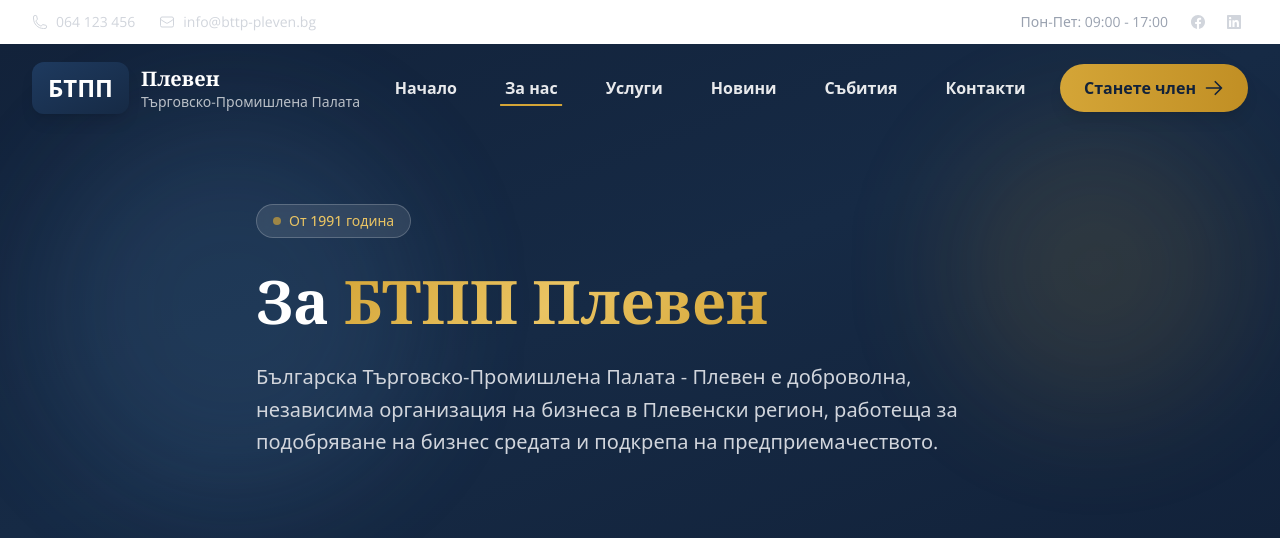
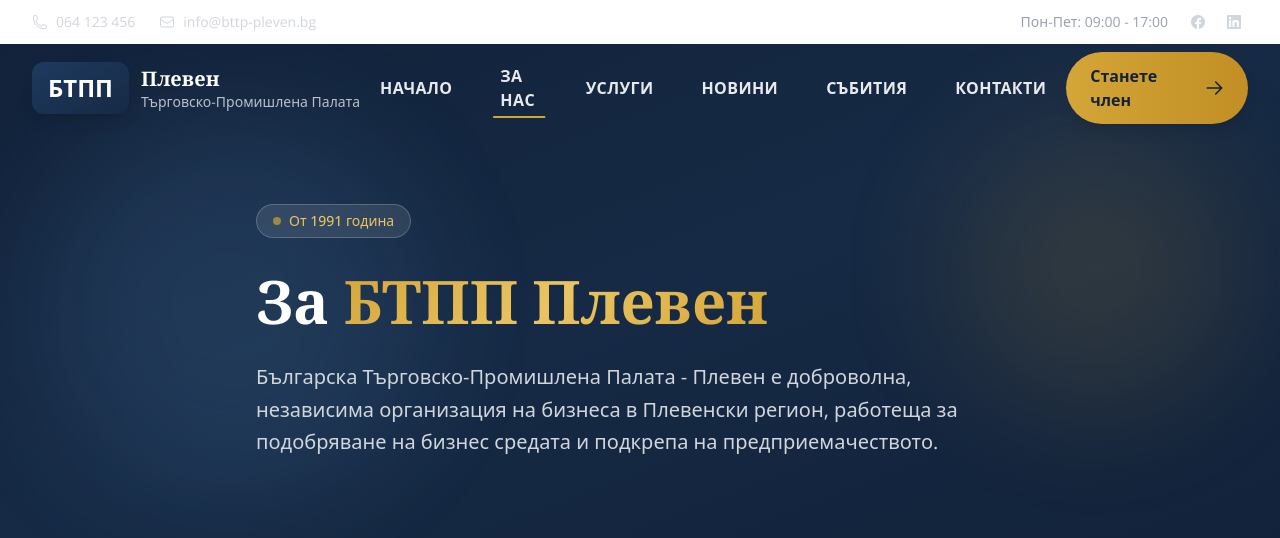
Before and after one commit to ivanmandinski/bttp, a Laravel app: page /about in a window 1280 px wide. Shown: the top 538 px of the page. Run offline with Laravel 12, Linux system fonts and the light colour scheme; style sheets or scripts are compiled from the project's sources; some libraries are stand-ins or nearby versions.

Commit message:
Make navigation menu uppercase with letter spacing

```diff
--- a/resources/views/components/layouts/public.blade.php
+++ b/resources/views/components/layouts/public.blade.php
@@ -71,27 +71,27 @@
 
                 <!-- Desktop Navigation -->
                 <div class="hidden lg:flex lg:items-center lg:gap-x-2 animate-fade-in-down">
-                    <a href="{{ route('home') }}" class="relative px-5 py-2.5 text-base font-semibold transition-all duration-300 rounded-lg group {{ request()->routeIs('home') ? 'text-accent-500' : '' }}" :class="scrolled ? 'text-gray-700 hover:text-primary-600 hover:bg-primary-50' : 'text-white/90 hover:text-white hover:bg-white/10'">
+                    <a href="{{ route('home') }}" class="relative px-5 py-2.5 text-base font-semibold uppercase tracking-wide transition-all duration-300 rounded-lg group {{ request()->routeIs('home') ? 'text-accent-500' : '' }}" :class="scrolled ? 'text-gray-700 hover:text-primary-600 hover:bg-primary-50' : 'text-white/90 hover:text-white hover:bg-white/10'">
                         Начало
                         <span class="absolute bottom-1 left-1/2 -translate-x-1/2 w-0 h-0.5 bg-accent-400 transition-all duration-300 group-hover:w-2/3 {{ request()->routeIs('home') ? 'w-2/3' : '' }}"></span>
                     </a>
-                    <a href="{{ route('about') }}" class="relative px-5 py-2.5 text-base font-semibold transition-all duration-300 rounded-lg group {{ request()->routeIs('about') ? 'text-accent-500' : '' }}" :class="scrolled ? 'text-gray-700 hover:text-primary-600 hover:bg-primary-50' : 'text-white/90 hover:text-white hover:bg-white/10'">
+                    <a href="{{ route('about') }}" class="relative px-5 py-2.5 text-base font-semibold uppercase tracking-wide transition-all duration-300 rounded-lg group {{ request()->routeIs('about') ? 'text-accent-500' : '' }}" :class="scrolled ? 'text-gray-700 hover:text-primary-600 hover:bg-primary-50' : 'text-white/90 hover:text-white hover:bg-white/10'">
                         За нас
                         <span class="absolute bottom-1 left-1/2 -translate-x-1/2 w-0 h-0.5 bg-accent-400 transition-all duration-300 group-hover:w-2/3 {{ request()->routeIs('about') ? 'w-2/3' : '' }}"></span>
                     </a>
-                    <a href="{{ route('services') }}" class="relative px-5 py-2.5 text-base font-semibold transition-all duration-300 rounded-lg group {{ request()->routeIs('services') ? 'text-accent-500' : '' }}" :class="scrolled ? 'text-gray-700 hover:text-primary-600 hover:bg-primary-50' : 'text-white/90 hover:text-white hover:bg-white/10'">
+                    <a href="{{ route('services') }}" class="relative px-5 py-2.5 text-base font-semibold uppercase tracking-wide transition-all duration-300 rounded-lg group {{ request()->routeIs('services') ? 'text-accent-500' : '' }}" :class="scrolled ? 'text-gray-700 hover:text-primary-600 hover:bg-primary-50' : 'text-white/90 hover:text-white hover:bg-white/10'">
                         Услуги
                         <span class="absolute bottom-1 left-1/2 -translate-x-1/2 w-0 h-0.5 bg-accent-400 transition-all duration-300 group-hover:w-2/3 {{ request()->routeIs('services') ? 'w-2/3' : '' }}"></span>
                     </a>
-                    <a href="{{ route('news.index') }}" class="relative px-5 py-2.5 text-base font-semibold transition-all duration-300 rounded-lg group {{ request()->routeIs('news.*') ? 'text-accent-500' : '' }}" :class="scrolled ? 'text-gray-700 hover:text-primary-600 hover:bg-primary-50' : 'text-white/90 hover:text-white hover:bg-white/10'">
+                    <a href="{{ route('news.index') }}" class="relative px-5 py-2.5 text-base font-semibold uppercase tracking-wide transition-all duration-300 rounded-lg group {{ request()->routeIs('news.*') ? 'text-accent-500' : '' }}" :class="scrolled ? 'text-gray-700 hover:text-primary-600 hover:bg-primary-50' : 'text-white/90 hover:text-white hover:bg-white/10'">
                         Новини
                         <span class="absolute bottom-1 left-1/2 -translate-x-1/2 w-0 h-0.5 bg-accent-400 transition-all duration-300 group-hover:w-2/3 {{ request()->routeIs('news.*') ? 'w-2/3' : '' }}"></span>
                     </a>
-                    <a href="{{ route('events.index') }}" class="relative px-5 py-2.5 text-base font-semibold transition-all duration-300 rounded-lg group {{ request()->routeIs('events.*') ? 'text-accent-500' : '' }}" :class="scrolled ? 'text-gray-700 hover:text-primary-600 hover:bg-primary-50' : 'text-white/90 hover:text-white hover:bg-white/10'">
+                    <a href="{{ route('events.index') }}" class="relative px-5 py-2.5 text-base font-semibold uppercase tracking-wide transition-all duration-300 rounded-lg group {{ request()->routeIs('events.*') ? 'text-accent-500' : '' }}" :class="scrolled ? 'text-gray-700 hover:text-primary-600 hover:bg-primary-50' : 'text-white/90 hover:text-white hover:bg-white/10'">
                         Събития
                         <span class="absolute bottom-1 left-1/2 -translate-x-1/2 w-0 h-0.5 bg-accent-400 transition-all duration-300 group-hover:w-2/3 {{ request()->routeIs('events.*') ? 'w-2/3' : '' }}"></span>
                     </a>
-                    <a href="{{ route('contact') }}" class="relative px-5 py-2.5 text-base font-semibold transition-all duration-300 rounded-lg group {{ request()->routeIs('contact') ? 'text-accent-500' : '' }}" :class="scrolled ? 'text-gray-700 hover:text-primary-600 hover:bg-primary-50' : 'text-white/90 hover:text-white hover:bg-white/10'">
+                    <a href="{{ route('contact') }}" class="relative px-5 py-2.5 text-base font-semibold uppercase tracking-wide transition-all duration-300 rounded-lg group {{ request()->routeIs('contact') ? 'text-accent-500' : '' }}" :class="scrolled ? 'text-gray-700 hover:text-primary-600 hover:bg-primary-50' : 'text-white/90 hover:text-white hover:bg-white/10'">
                         Контакти
                         <span class="absolute bottom-1 left-1/2 -translate-x-1/2 w-0 h-0.5 bg-accent-400 transition-all duration-300 group-hover:w-2/3 {{ request()->routeIs('contact') ? 'w-2/3' : '' }}"></span>
                     </a>
@@ -133,12 +133,12 @@
                 class="lg:hidden bg-white rounded-2xl shadow-2xl mt-2 p-5 border border-gray-100"
             >
                 <div class="flex flex-col space-y-1">
-                    <a href="{{ route('home') }}" class="px-4 py-3.5 text-lg font-semibold text-gray-700 hover:bg-primary-50 hover:text-primary-600 rounded-xl transition-all duration-200 {{ request()->routeIs('home') ? 'bg-primary-50 text-primary-600' : '' }}">Начало</a>
-                    <a href="{{ route('about') }}" class="px-4 py-3.5 text-lg font-semibold text-gray-700 hover:bg-primary-50 hover:text-primary-600 rounded-xl transition-all duration-200 {{ request()->routeIs('about') ? 'bg-primary-50 text-primary-600' : '' }}">За нас</a>
-                    <a href="{{ route('services') }}" class="px-4 py-3.5 text-lg font-semibold text-gray-700 hover:bg-primary-50 hover:text-primary-600 rounded-xl transition-all duration-200 {{ request()->routeIs('services') ? 'bg-primary-50 text-primary-600' : '' }}">Услуги</a>
-                    <a href="{{ route('news.index') }}" class="px-4 py-3.5 text-lg font-semibold text-gray-700 hover:bg-primary-50 hover:text-primary-600 rounded-xl transition-all duration-200 {{ request()->routeIs('news.*') ? 'bg-primary-50 text-primary-600' : '' }}">Новини</a>
-                    <a href="{{ route('events.index') }}" class="px-4 py-3.5 text-lg font-semibold text-gray-700 hover:bg-primary-50 hover:text-primary-600 rounded-xl transition-all duration-200 {{ request()->routeIs('events.*') ? 'bg-primary-50 text-primary-600' : '' }}">Събития</a>
-                    <a href="{{ route('contact') }}" class="px-4 py-3.5 text-lg font-semibold text-gray-700 hover:bg-primary-50 hover:text-primary-600 rounded-xl transition-all duration-200 {{ request()->routeIs('contact') ? 'bg-primary-50 text-primary-600' : '' }}">Контакти</a>
+                    <a href="{{ route('home') }}" class="px-4 py-3.5 text-lg font-semibold uppercase tracking-wide text-gray-700 hover:bg-primary-50 hover:text-primary-600 rounded-xl transition-all duration-200 {{ request()->routeIs('home') ? 'bg-primary-50 text-primary-600' : '' }}">Начало</a>
+                    <a href="{{ route('about') }}" class="px-4 py-3.5 text-lg font-semibold uppercase tracking-wide text-gray-700 hover:bg-primary-50 hover:text-primary-600 rounded-xl transition-all duration-200 {{ request()->routeIs('about') ? 'bg-primary-50 text-primary-600' : '' }}">За нас</a>
+                    <a href="{{ route('services') }}" class="px-4 py-3.5 text-lg font-semibold uppercase tracking-wide text-gray-700 hover:bg-primary-50 hover:text-primary-600 rounded-xl transition-all duration-200 {{ request()->routeIs('services') ? 'bg-primary-50 text-primary-600' : '' }}">Услуги</a>
+                    <a href="{{ route('news.index') }}" class="px-4 py-3.5 text-lg font-semibold uppercase tracking-wide text-gray-700 hover:bg-primary-50 hover:text-primary-600 rounded-xl transition-all duration-200 {{ request()->routeIs('news.*') ? 'bg-primary-50 text-primary-600' : '' }}">Новини</a>
+                    <a href="{{ route('events.index') }}" class="px-4 py-3.5 text-lg font-semibold uppercase tracking-wide text-gray-700 hover:bg-primary-50 hover:text-primary-600 rounded-xl transition-all duration-200 {{ request()->routeIs('events.*') ? 'bg-primary-50 text-primary-600' : '' }}">Събития</a>
+                    <a href="{{ route('contact') }}" class="px-4 py-3.5 text-lg font-semibold uppercase tracking-wide text-gray-700 hover:bg-primary-50 hover:text-primary-600 rounded-xl transition-all duration-200 {{ request()->routeIs('contact') ? 'bg-primary-50 text-primary-600' : '' }}">Контакти</a>
                     <div class="pt-3 mt-3 border-t border-gray-100">
                         <a href="{{ route('contact') }}" class="block text-center px-4 py-3.5 bg-gradient-to-r from-accent-400 to-accent-500 text-primary-900 font-bold text-lg rounded-xl shadow-lg">Станете член</a>
                     </div>
```
